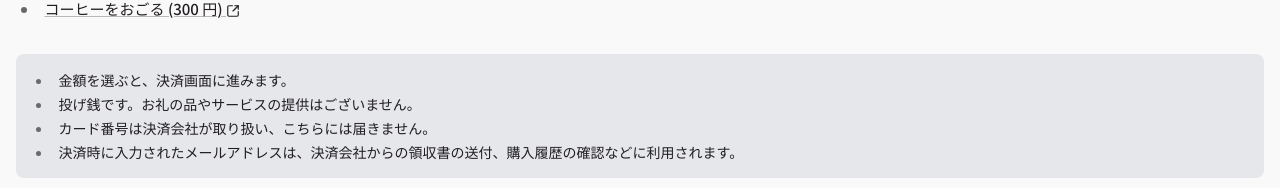
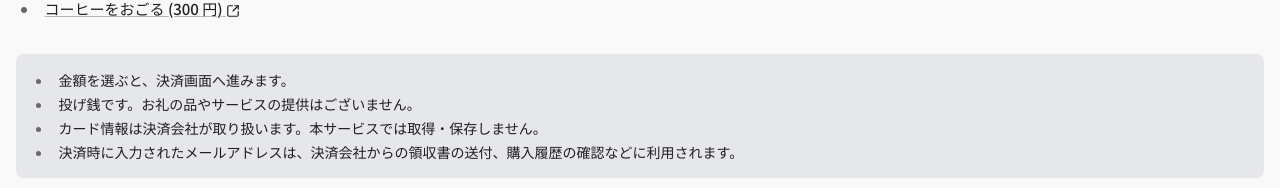
Before and after one commit to kem198/kore-motta, a Next.js app: page /tip in a window 1280 px wide. Shown: the part 192-380 px from the top of the page. Built offline with nearby package versions, Linux system fonts and the light colour scheme; a web font is replaced by a local one.

Commit message:
fix: improve wording for clarity in payment processing instructions

```diff
--- a/src/app/tip/page.tsx
+++ b/src/app/tip/page.tsx
@@ -39,9 +39,11 @@ export default function TipPage() {
 
         <div className="rounded-md bg-gray-200 p-4 text-sm">
           <ul className="mt-0 space-y-1 *:mt-0">
-            <li>金額を選ぶと、決済画面に進みます。</li>
+            <li>金額を選ぶと、決済画面へ進みます。</li>
             <li>投げ銭です。お礼の品やサービスの提供はございません。</li>
-            <li>カード番号は決済会社が取り扱い、こちらには届きません。</li>
+            <li>
+              カード情報は決済会社が取り扱います。本サービスでは取得・保存しません。
+            </li>
             <li>
               決済時に入力されたメールアドレスは、決済会社からの領収書の送付、購入履歴の確認などに利用されます。
             </li>
```
